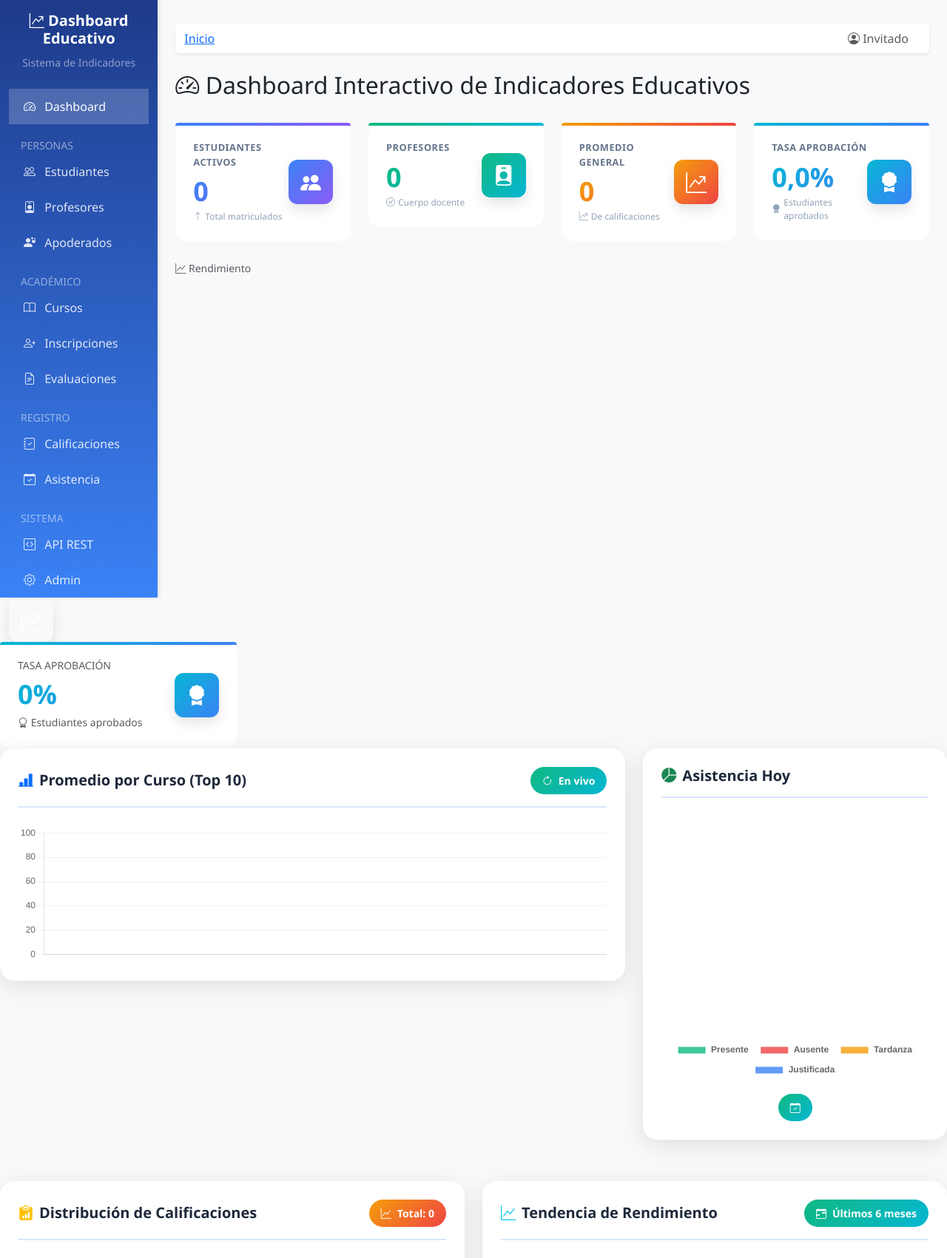
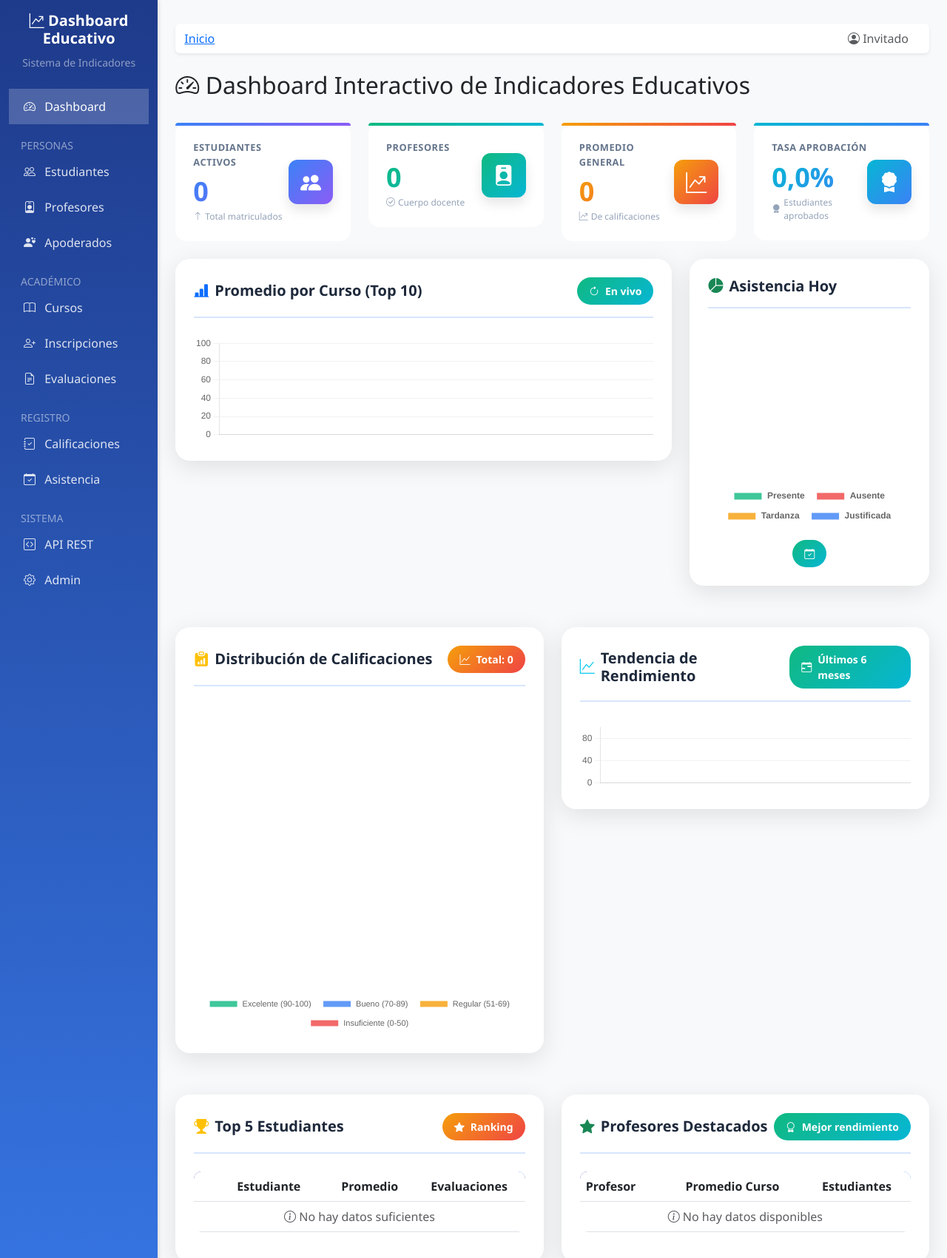
Before and after one commit to eliozenteno/indicadores_eduactivos_dashboard, a Django app: page / in a window 1280 px wide. Shown: the top 1701 px of the page at 74% size. Run offline with Django 5.2, Linux system fonts and the light colour scheme; data that the repository does not hold is empty.

Commit message:
Proyecto completado v1.0.1

```diff
--- a/proyecto_educativo/indicadores/templates/dashboard/index.html
+++ b/proyecto_educativo/indicadores/templates/dashboard/index.html
@@ -302,7 +302,7 @@
 
 <!-- KPI Cards Mejorados -->
 <div class="row g-4 mb-4">
-    <div class="col-xl-3 col-md-6 fade-in-up" style="animation-delay: 0.1s;">
+    <div class="col-lg-3 col-sm-6 fade-in-up" style="animation-delay: 0.1s;">
         <div class="stat-card-modern primary">
             <div class="card-body d-flex justify-content-between align-items-center">
                 <div>
@@ -319,7 +319,7 @@
         </div>
     </div>
 
-    <div class="col-xl-3 col-md-6 fade-in-up" style="animation-delay: 0.2s;">
+    <div class="col-lg-3 col-sm-6 fade-in-up" style="animation-delay: 0.2s;">
         <div class="stat-card-modern success">
             <div class="card-body d-flex justify-content-between align-items-center">
                 <div>
@@ -336,7 +336,7 @@
         </div>
     </div>
 
-    <div class="col-xl-3 col-md-6 fade-in-up" style="animation-delay: 0.3s;">
+    <div class="col-lg-3 col-sm-6 fade-in-up" style="animation-delay: 0.3s;">
         <div class="stat-card-modern warning">
             <div class="card-body d-flex justify-content-between align-items-center">
                 <div>
@@ -353,7 +353,7 @@
         </div>
     </div>
 
-    <div class="col-xl-3 col-md-6 fade-in-up" style="animation-delay: 0.4s;">
+    <div class="col-lg-3 col-sm-6 fade-in-up" style="animation-delay: 0.4s;">
         <div class="stat-card-modern info">
             <div class="card-body d-flex justify-content-between align-items-center">
                 <div>
@@ -362,30 +362,6 @@
                     <small class="stat-description">
                         <i class="bi bi-award-fill"></i> Estudiantes aprobados
                     </small>
-                </div>
-                <div class="stat-icon">
-                    <i class="bi bi-award-fill"></i>
-                </div>
-            </div>
-        </div>
-    </div>
-</div>
-                    <small class="text-muted"><i class="bi bi-graph-up"></i> Rendimiento</small>
-                </div>
-                <div class="stat-icon">
-                    <i class="bi bi-graph-up-arrow"></i>
-                </div>
-            </div>
-        </div>
-    </div>
-
-    <div class="col-xl-3 col-md-6 fade-in-up" style="animation-delay: 0.4s;">
-        <div class="stat-card-modern info">
-            <div class="card-body d-flex justify-content-between align-items-center">
-                <div>
-                    <h6 class="text-muted text-uppercase mb-2 small">Tasa Aprobación</h6>
-                    <div class="stat-number">{{ tasa_aprobacion }}%</div>
-                    <small class="text-muted"><i class="bi bi-award"></i> Estudiantes aprobados</small>
                 </div>
                 <div class="stat-icon">
                     <i class="bi bi-award-fill"></i>
```
